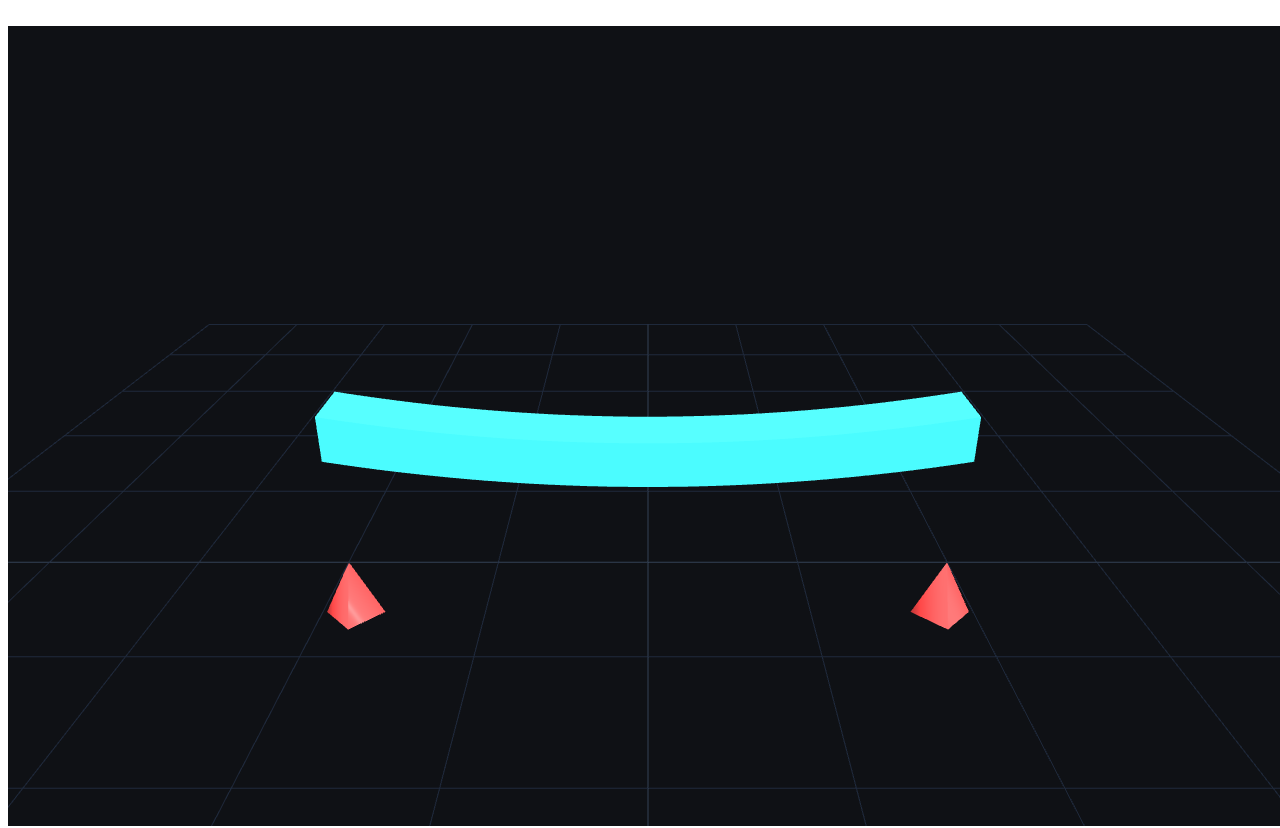
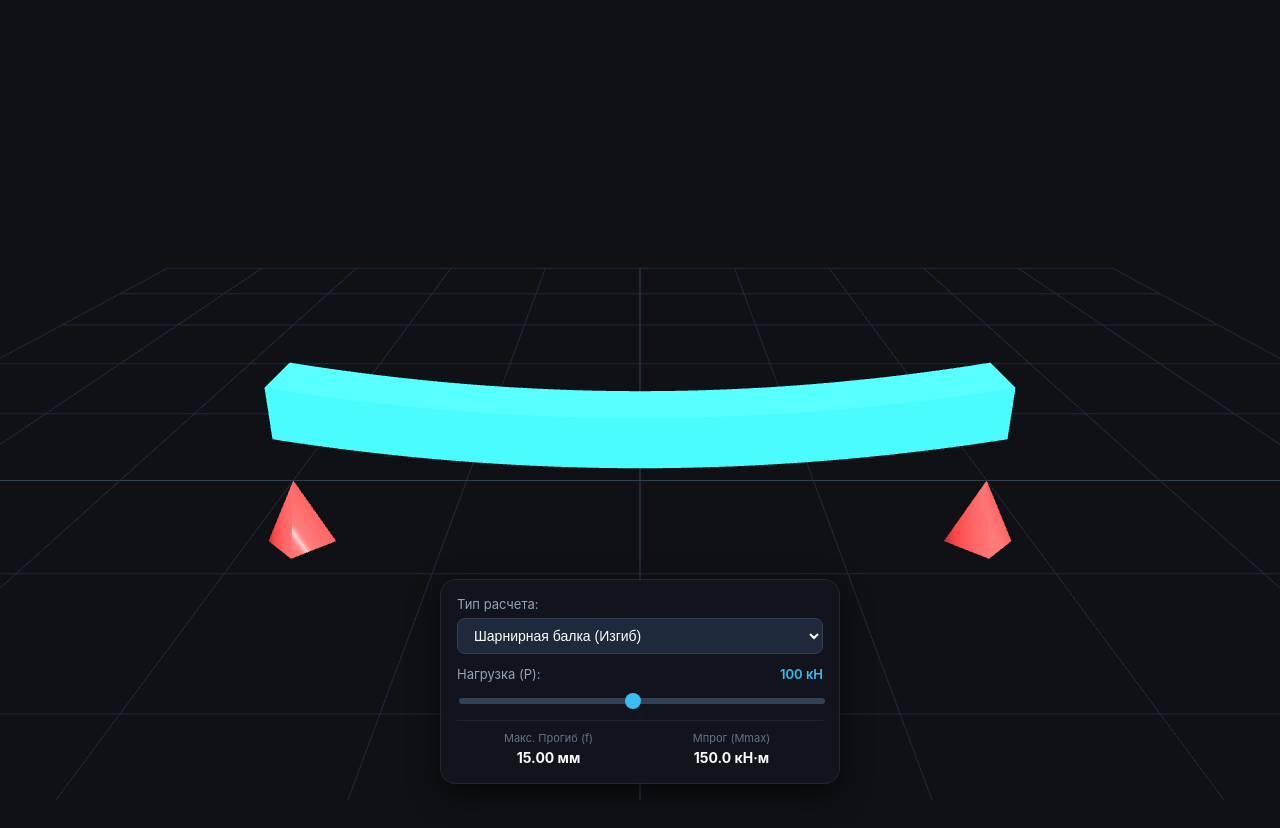
Before and after one commit to zhenyalip1982-beep/sopromat-webapp, a plain HTML site: page index.html in a window 1280 px wide. Shown: the top 828 px of the page. After the commit the page ends 800 px from the top, so only its background shows below. Drawn offline with nearby package versions, Linux system fonts and the light colour scheme; animation ran at ten frames a second.

Commit message:
Fix UI layout and restore OrbitControls

```diff
--- a/app.js
+++ b/app.js
@@ -3,13 +3,16 @@ const scene = new THREE.Scene();
 scene.background = new THREE.Color(0x0f1115);
 
 const camera = new THREE.PerspectiveCamera(45, window.innerWidth / window.innerHeight, 0.1, 1000);
-camera.position.set(0, 2.5, 5.5);
-camera.lookAt(0, 0, 0);
+camera.position.set(0, 2, 5);
 
 const renderer = new THREE.WebGLRenderer({ antialias: true });
 renderer.setSize(window.innerWidth, window.innerHeight);
 renderer.setPixelRatio(Math.min(window.devicePixelRatio, 2));
 container.appendChild(renderer.domElement);
+
+const controls = new THREE.OrbitControls(camera, renderer.domElement);
+controls.enableDamping = true;
+controls.dampingFactor = 0.05;
 
 const ambientLight = new THREE.AmbientLight(0xffffff, 0.8);
 scene.add(ambientLight);
@@ -19,7 +22,7 @@ dirLight.position.set(5, 10, 7);
 scene.add(dirLight);
 
 const grid = new THREE.GridHelper(10, 10, 0x334155, 0x1e293b);
-grid.position.y = -1;
+grid.position.y = -0.5;
 scene.add(grid);
 
 let currentMesh;
@@ -30,20 +33,20 @@ const beamSupports = new THREE.Group();
 const coneGeo = new THREE.ConeGeometry(0.2, 0.4, 4);
 const coneMat = new THREE.MeshStandardMaterial({ color: 0xef4444, roughness: 0.3 });
 const leftSup = new THREE.Mesh(coneGeo, coneMat);
-leftSup.position.set(-2, -1.2, 0);
+leftSup.position.set(-2, -0.7, 0);
 const rightSup = new THREE.Mesh(coneGeo, coneMat);
-rightSup.position.set(2, -1.2, 0);
+rightSup.position.set(2, -0.7, 0);
 beamSupports.add(leftSup, rightSup);
 scene.add(beamSupports);
 
-// Опоры/заделки для вала
+// Опоры для вала
 const shaftSupports = new THREE.Group();
-const boxGeo = new THREE.BoxGeometry(0.4, 0.8, 0.8);
+const boxGeo = new THREE.BoxGeometry(0.4, 0.6, 0.6);
 const boxMat = new THREE.MeshStandardMaterial({ color: 0x64748b, roughness: 0.4 });
 const leftBox = new THREE.Mesh(boxGeo, boxMat);
-leftBox.position.set(-2.1, -1.0, 0);
+leftBox.position.set(-2.1, -0.5, 0);
 const rightBox = new THREE.Mesh(boxGeo, boxMat);
-rightBox.position.set(2.1, -1.0, 0);
+rightBox.position.set(2.1, -0.5, 0);
 shaftSupports.add(leftBox, rightBox);
 scene.add(shaftSupports);
 
@@ -57,6 +60,7 @@ function updateGeometry(type, load) {
         const geometry = new THREE.BoxGeometry(4, 0.3, 0.4, 32, 1, 1);
         const material = new THREE.MeshStandardMaterial({ color: 0x38bdf8, roughness: 0.3 });
         currentMesh = new THREE.Mesh(geometry, material);
+        currentMesh.position.set(0, 0, 0);
 
         const pos = geometry.attributes.position;
         const deflection = (load / 200) * 0.35;
@@ -76,12 +80,12 @@ function updateGeometry(type, load) {
         geometry.rotateZ(Math.PI / 2);
         const material = new THREE.MeshStandardMaterial({ color: 0xf97316, metalness: 0.4, roughness: 0.3 });
         currentMesh = new THREE.Mesh(geometry, material);
+        currentMesh.position.set(0, 0, 0);
 
-        // Эффект кручения (скручивание по длине от нагрузки)
         const pos = geometry.attributes.position;
         const twistAngle = (load / 200) * 0.8;
         for (let i = 0; i < pos.count; i++) {
-            let x = pos.getX(i); // вдоль оси вала
+            let x = pos.getX(i);
             let y = pos.getY(i);
             let z = pos.getZ(i);
 
@@ -133,10 +137,9 @@ objectSelect.addEventListener('change', (e) => {
 
 updateValues();
 
-// Плавное вращение убрано — модель стоит на месте, чтобы было удобно изучать,
-// но ее можно вращать пальцем/мышкой если добавить контроллеры (пока просто статично)
 function animate() {
     requestAnimationFrame(animate);
+    controls.update();
     renderer.render(scene, camera);
 }
 animate();
--- a/index.html
+++ b/index.html
@@ -8,38 +8,37 @@
         * { box-sizing: border-box; }
         body {
             margin: 0;
+            width: 100vw;
+            height: 100vh;
             overflow: hidden;
-            font-family: -apple-system, BlinkMacSystemFont, "Segoe UI", Roboto, Helvetica, Arial, sans-serif;
+            font-family: -apple-system, BlinkMacSystemFont, "Segoe UI", Roboto, sans-serif;
             background: #0f1115;
             color: #fff;
         }
-        #canvas-container { width: 100vw; height: 100vh; position: absolute; top: 0; left: 0; z-index: 1; }
+        #canvas-container { width: 100%; height: 100%; position: absolute; top: 0; left: 0; z-index: 1; }
         .ui-container {
-            position: absolute; bottom: 20px; left: 50%; transform: translateX(-50%);
-            width: 92%; max-width: 420px; background: rgba(20, 24, 33, 0.85);
+            position: absolute; bottom: 16px; left: 50%; transform: translateX(-50%);
+            width: 92%; max-width: 400px; background: rgba(18, 22, 31, 0.85);
             backdrop-filter: blur(12px); -webkit-backdrop-filter: blur(12px);
-            border-radius: 18px; padding: 18px; z-index: 10;
-            box-shadow: 0 12px 40px rgba(0,0,0,0.6); border: 1px solid rgba(255,255,255,0.08);
+            border-radius: 16px; padding: 16px; z-index: 10;
+            box-shadow: 0 10px 30px rgba(0,0,0,0.6); border: 1px solid rgba(255,255,255,0.08);
         }
-        .control-group { margin-bottom: 14px; }
+        .control-group { margin-bottom: 12px; }
         .control-group:last-child { margin-bottom: 0; }
         .control-group label { display: flex; justify-content: space-between; font-size: 13px; margin-bottom: 6px; color: #94a3b8; }
         .control-group label span { color: #38bdf8; font-weight: 600; }
         select, input[type="range"] { width: 100%; box-sizing: border-box; }
         select {
             background: #1e293b; color: #fff; border: 1px solid #334155;
-            padding: 10px 12px; border-radius: 10px; font-size: 14px; outline: none;
-            cursor: pointer; transition: border-color 0.2s;
+            padding: 8px 12px; border-radius: 8px; font-size: 14px; outline: none; cursor: pointer;
         }
-        select:focus { border-color: #38bdf8; }
         input[type="range"] {
             -webkit-appearance: none; background: #334155; height: 6px; border-radius: 3px; outline: none; cursor: pointer;
         }
         input[type="range"]::-webkit-slider-thumb {
-            -webkit-appearance: none; width: 18px; height: 18px; border-radius: 50%; background: #38bdf8; cursor: pointer;
-            box-shadow: 0 0 10px rgba(56, 189, 248, 0.5);
+            -webkit-appearance: none; width: 16px; height: 16px; border-radius: 50%; background: #38bdf8; cursor: pointer;
         }
-        .stats { display: flex; justify-content: space-between; margin-top: 14px; padding-top: 14px; border-top: 1px solid rgba(255,255,255,0.06); }
+        .stats { display: flex; justify-content: space-between; margin-top: 12px; padding-top: 10px; border-top: 1px solid rgba(255,255,255,0.06); }
         .stat-item { text-align: center; flex: 1; }
         .stat-item span { display: block; font-size: 11px; color: #64748b; margin-bottom: 2px; }
         .stat-item strong { font-size: 14px; color: #f8fafc; }
@@ -71,6 +70,7 @@
         </div>
     </div>
     <script src="https://cdnjs.cloudflare.com/ajax/libs/three.js/r128/three.min.js"></script>
+    <script src="https://cdn.jsdelivr.net/npm/three@0.128.0/examples/js/controls/OrbitControls.js"></script>
     <script src="app.js"></script>
 </body>
 </html>
```
Lines whose indentation alone changed are shown as unchanged.
